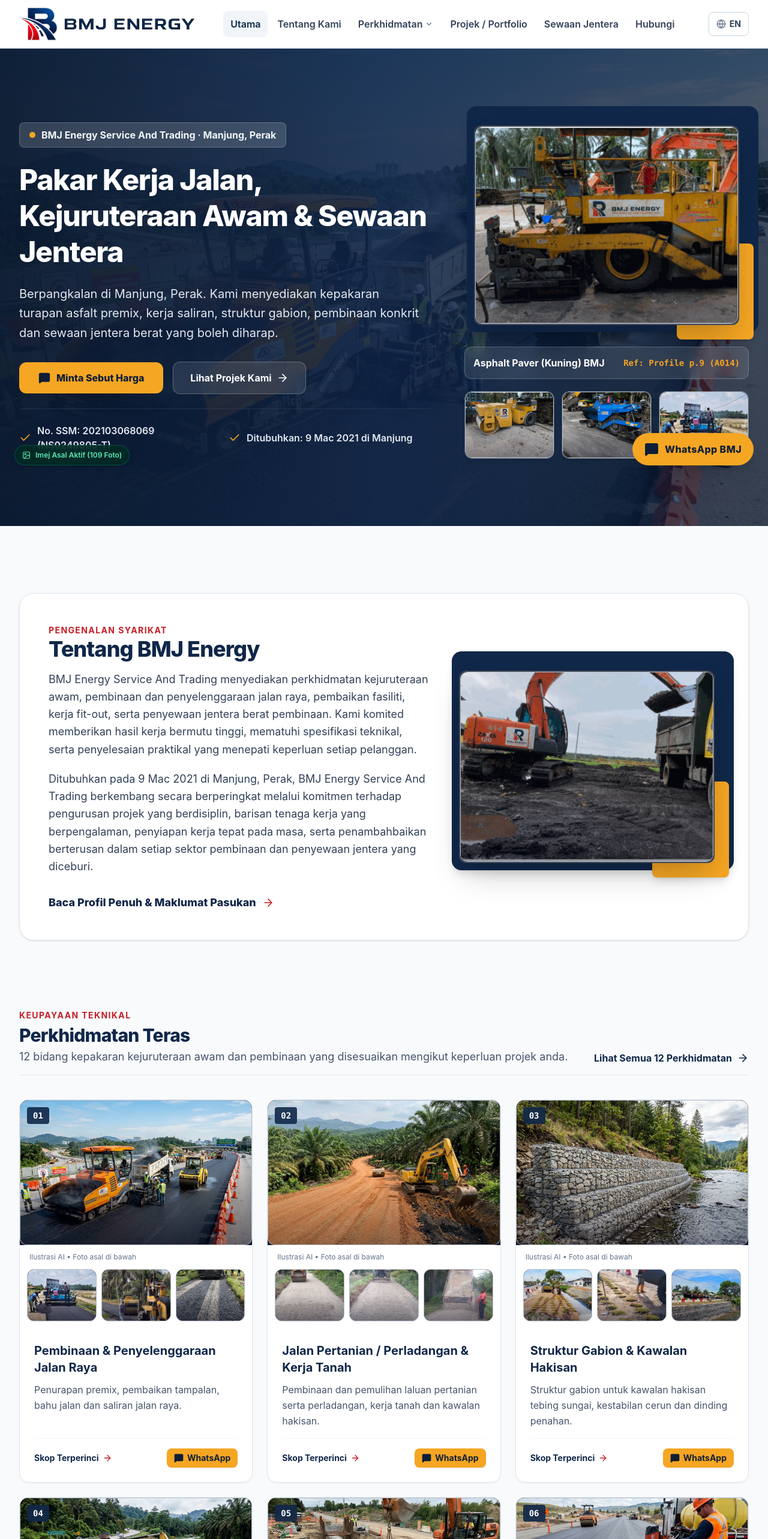
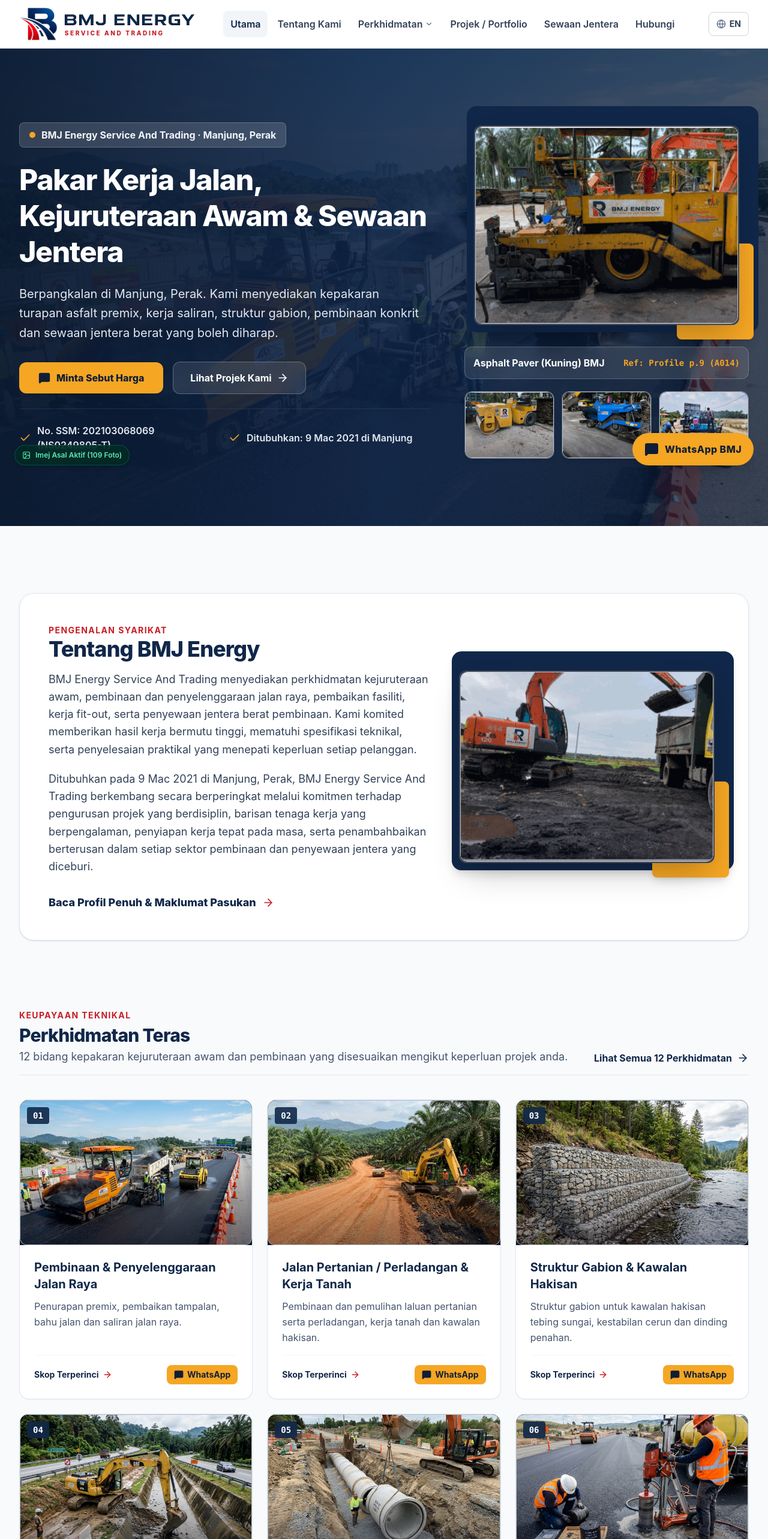
Before and after one commit to syafiqapextreasure/BMJ-Energy, a React (Vite) app: page / in a window 1280 px wide. Shown: the top 2566 px of the page at 60% size. Built offline with nearby package versions, Linux system fonts and the light colour scheme.

Commit message:
fix: align BMJ visuals and remove AI labels

```diff
--- a/src/components/common/BmjLogo.tsx
+++ b/src/components/common/BmjLogo.tsx
@@ -29,6 +29,7 @@
       className="h-full w-auto shrink-0 object-contain"
       data-brand-symbol
     />
+    <div className="flex min-w-0 flex-col items-start justify-center leading-none">
       <img
         src={wordmark}
         alt=""
@@ -38,5 +39,12 @@
         className="h-auto w-[200px] min-w-0 sm:w-[224px] object-contain"
         data-brand-label
       />
+      <span
+        className="mt-1 block pl-1 text-[9px] sm:text-[10px] font-extrabold uppercase tracking-[0.26em] text-[#C81D25]"
+        data-brand-subtitle
+      >
+        Service and Trading
+      </span>
+    </div>
   </div>
 );
--- a/src/components/common/ImageLightbox.tsx
+++ b/src/components/common/ImageLightbox.tsx
@@ -46,7 +46,7 @@
   if (!currentAssetId) return null;
 
   const isIllustration = Boolean(ILLUSTRATION_ASSETS[currentAssetId]);
-  const asset = ASSETS_BY_ID[currentAssetId] || (isIllustration ? { id: currentAssetId, title: language === 'ms' ? 'Ilustrasi AI — bukan rekod projek' : 'AI illustration — not a project record', category: 'illustration', x: 0, y: 0, w: 0, h: 0, profileRef: '', notes: '' } : null);
+  const asset = ASSETS_BY_ID[currentAssetId] || (isIllustration ? { id: currentAssetId, title: language === 'ms' ? 'Visual BMJ Energy' : 'BMJ Energy visual', category: 'visual', x: 0, y: 0, w: 0, h: 0, profileRef: '', notes: '' } : null);
   if (!asset) return null;
 
   const currentIndex = assetList.indexOf(currentAssetId);
--- a/src/components/pages/EquipmentPage.tsx
+++ b/src/components/pages/EquipmentPage.tsx
@@ -3,16 +3,6 @@
 import { useLanguage } from '@/src/context/LanguageContext';
 import { COMPANY_DATA } from '@/src/data/companyData';
 import { RENTAL_EQUIPMENT } from '@/src/data/rentalData';
-import { PHOTO_REGISTRY } from '@/src/data/imageAssets';
-
-// Illustrative hero sources deliberately bypass documentary asset-ID overrides.
-const RENTAL_ILLUSTRATIONS: Record<string, string> = {
-  'asphalt-paver-yellow': PHOTO_REGISTRY.paverYellow,
-  'asphalt-paver-blue': PHOTO_REGISTRY.paverBlue,
-  'road-roller': PHOTO_REGISTRY.roller,
-  excavator: PHOTO_REGISTRY.excavator,
-  'tipper-lorry': PHOTO_REGISTRY.lorry,
-};
 import { ORIGINAL_PHOTO_OVERRIDES } from '@/src/data/originalPhotoOverrides';
 import { Breadcrumbs } from '@/src/components/common/Breadcrumbs';
 import {
@@ -156,17 +146,14 @@
                   className="bg-white rounded-2xl border border-slate-200 overflow-hidden shadow-xs hover:shadow-md transition-shadow flex flex-col justify-between"
                 >
                   <div>
-                    {/* Primary Photo */}
+                    {/* Primary original fleet photograph */}
                     <div className="relative aspect-[4/3] bg-slate-900 overflow-hidden">
                       <img
-                        src={RENTAL_ILLUSTRATIONS[equip.id]}
-                        alt={`${name} — ${language === 'ms' ? 'ilustrasi AI' : 'AI illustration'}`}
+                        src={ORIGINAL_PHOTO_OVERRIDES[equip.primaryAssetId]}
+                        alt={name}
                         loading="lazy"
                         className="w-full h-full object-cover"
                       />
-                      <span className="absolute bottom-3 left-3 px-2 py-1 rounded bg-black/70 text-white text-xs">
-                        {language === 'ms' ? 'Ilustrasi jentera • Foto sebenar di bawah' : 'Equipment illustration • Original photos below'}
-                      </span>
                     </div>
 
                     {/* Secondary Thumbnails */}
--- a/src/components/pages/HomePage.tsx
+++ b/src/components/pages/HomePage.tsx
@@ -240,10 +240,6 @@
                 </span>
               </div>
 
-              <p className="px-4 pt-3 text-xs text-slate-500">{language === 'ms' ? 'Ilustrasi AI • Foto asal di bawah' : 'AI illustration • Original photos below'}</p>
-              <div className="grid grid-cols-3 gap-2 p-3">
-                {service.assetIds.map(id => <AssetImage key={id} assetId={id} alt={language === 'ms' ? service.titleMs : service.titleEn} onClick={() => onOpenLightbox(id)} className="w-full" />)}
-              </div>
               <div className="p-6 flex-1 flex flex-col justify-between">
                 <div className="space-y-2.5">
                   <h3 className="text-lg sm:text-xl font-bold text-[#102749] leading-snug group-hover:text-[#1B4D89] transition-colors">
--- a/src/components/pages/ServicesPage.tsx
+++ b/src/components/pages/ServicesPage.tsx
@@ -164,14 +164,13 @@
 
                 {/* Right Visuals (Cols 5) with Yellow Edge Angle frame for prominent services */}
                 <div className="lg:col-span-5 space-y-5">
-                  {/* Primary Photo with YellowAngleBox */}
+                  {/* Primary original project/service photograph */}
                   <div className="p-2 sm:p-3">
                     <YellowAngleBox angleSize="md" className="w-full">
-                      <button data-asset-id={service.primaryAssetId} type="button" className="block w-full aspect-[4/3] bg-slate-50 cursor-pointer" aria-label={title} onClick={() => onOpenLightbox(service.primaryAssetId)}>
-                        <img src={getPhotoForAsset(service.primaryAssetId)} alt={`${title} — AI illustration`} loading="lazy" className="w-full h-full object-cover" />
+                      <button data-asset-id={service.assetIds[0] || service.primaryAssetId} type="button" className="block w-full aspect-[4/3] bg-slate-50 cursor-pointer" aria-label={title} onClick={() => onOpenLightbox(service.assetIds[0] || service.primaryAssetId)}>
+                        <img src={SERVICE_THUMBNAILS[service.assetIds[0]] || SERVICE_IMAGE_OVERRIDES[service.assetIds[0]] || getPhotoForAsset(service.assetIds[0] || service.primaryAssetId)} alt={title} loading="lazy" className="w-full h-full object-cover" />
                       </button>
                     </YellowAngleBox>
-                    <p className="mt-3 text-xs text-slate-500">{language === 'ms' ? 'Ilustrasi AI • Bukan rekod projek' : 'AI illustration • Not a project record'}</p>
                   </div>
 
                   {/* Supporting Photos Gallery */}
```
Lines whose indentation alone changed are shown as unchanged.
